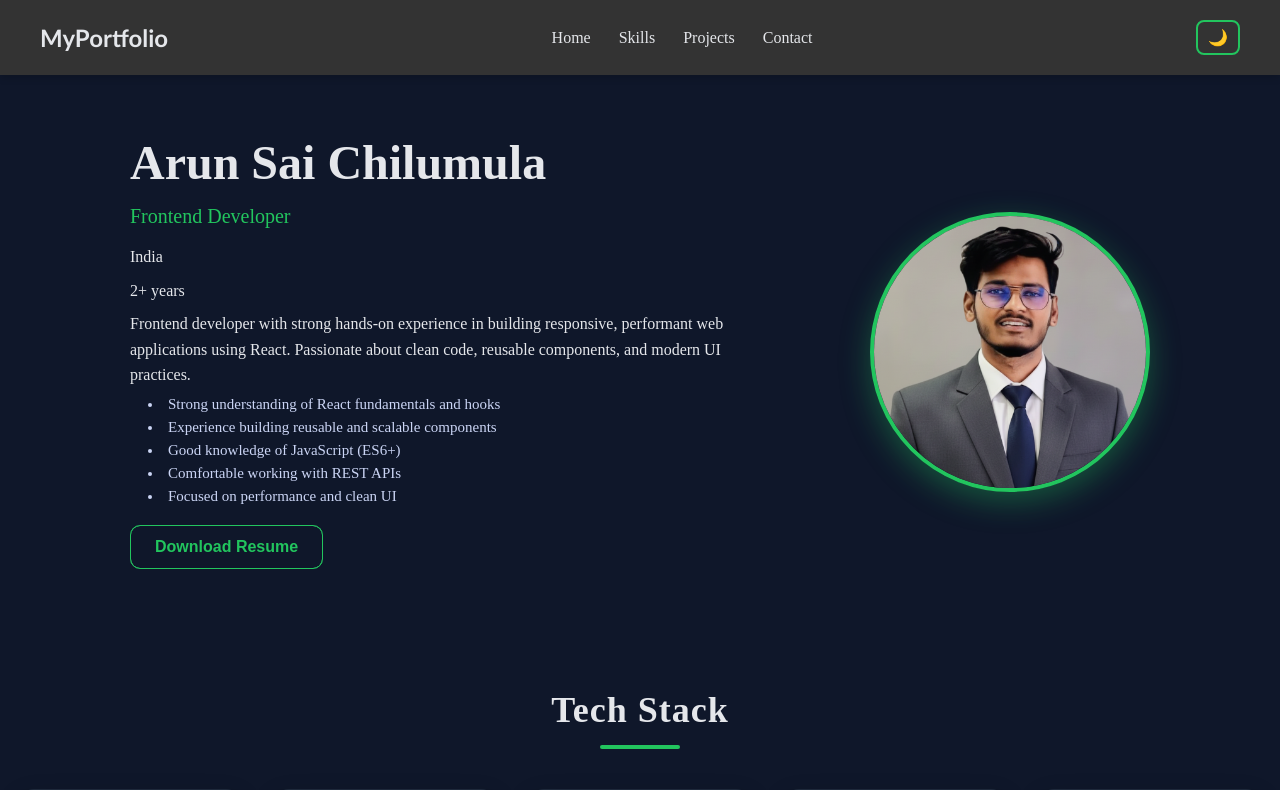
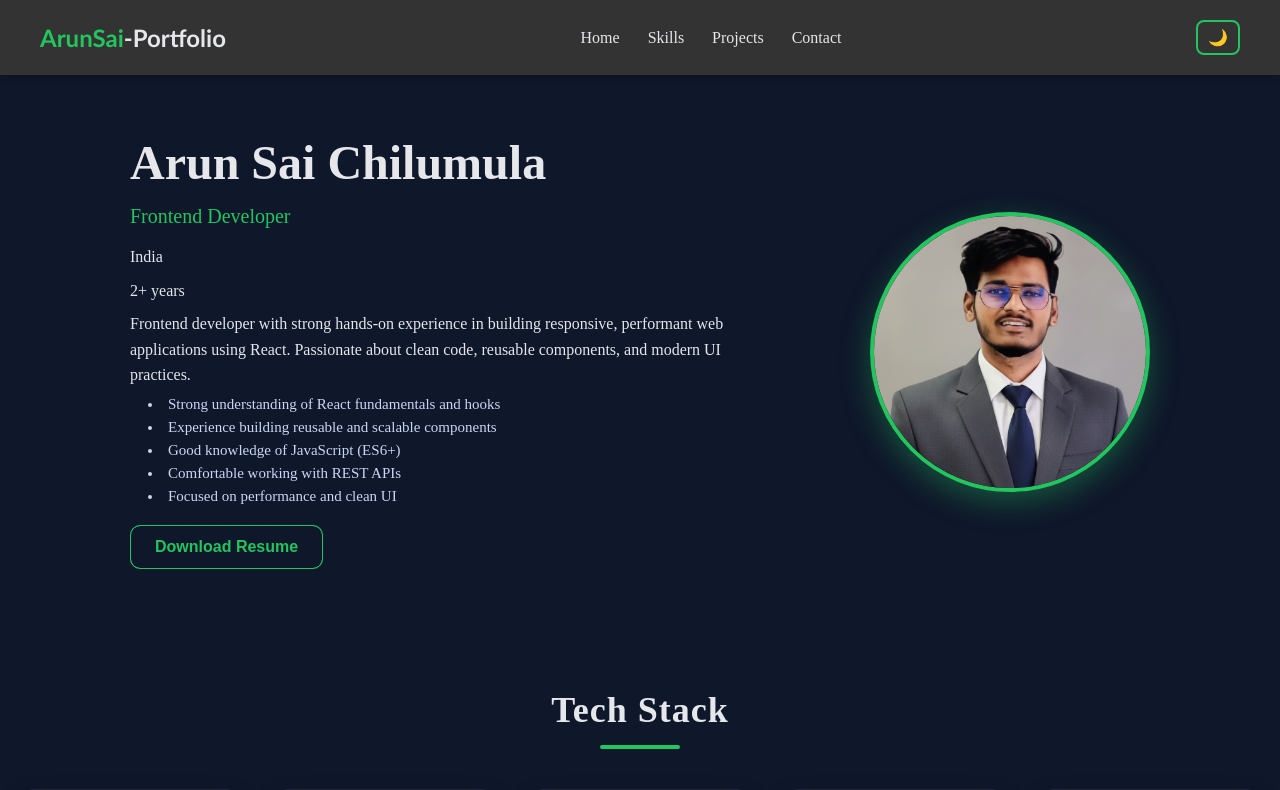
Before and after one commit to ArunSaiChilumula/Arun-Portfolio, a React (Vite) app: page / in a window 1280 px wide. Shown: the top 790 px of the page. Built offline with nearby package versions, Linux system fonts and the light colour scheme; the HTML template or start-up script is replaced by a standard one.

Commit message:
New Changes in portfolio

```diff
--- a/package.json
+++ b/package.json
@@ -10,6 +10,10 @@
     "preview": "vite preview"
   },
   "dependencies": {
+    "@emotion/react": "^11.14.0",
+    "@emotion/styled": "^11.14.1",
+    "@mui/icons-material": "^7.3.6",
+    "@mui/material": "^7.3.6",
     "axios": "^1.13.2",
     "react": "^19.2.0",
     "react-dom": "^19.2.0",
--- a/src/CSS/NavBar.css
+++ b/src/CSS/NavBar.css
@@ -22,6 +22,10 @@
   cursor: pointer;
 }
 
+.Myname
+{
+  color: var(--accent);
+}
 /* ================= Desktop Nav Links ================= */
 .NavLinks {
   display: flex;
--- a/src/Components/Footer.jsx
+++ b/src/Components/Footer.jsx
@@ -3,7 +3,7 @@ import '../CSS/Footer.css'
 const Footer = () => {
   return (
     <div className='FooterContainer'>
-      <p>© 2024 MyPortfolio. All rights reserved.</p>
+      <p>© 2025 ArunSai. All rights reserved.</p>
     </div>
   )
 }
--- a/src/Components/Navbar.jsx
+++ b/src/Components/Navbar.jsx
@@ -22,16 +22,10 @@ const Navbar = () => {
 
   return (
     <div className="NavContainer">
-      <Link
-        to="home"
-        smooth
-        duration={500}
-        spy
-        offset={-80}
-        className="Logo"
-        onClick={closeMenu}
-      >
-        <h1>MyPortfolio</h1>
+      <Link to="home" smooth duration={500} spy offset={-80} className="Logo" onClick={closeMenu}>
+        <h1>
+          <span className='Myname'>ArunSai</span>-Portfolio
+        </h1>
       </Link>
 
       {/* Hamburger icon */}
```
Also changed, not shown: 1 other file (tests, documents, lock files or other folders).
